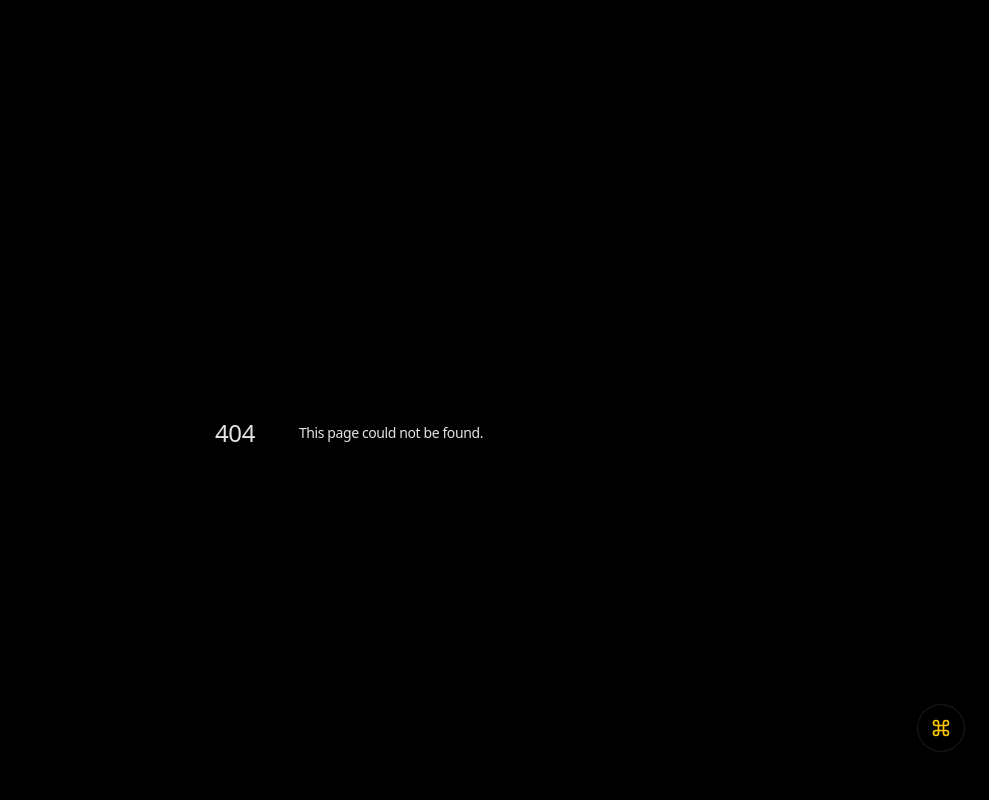
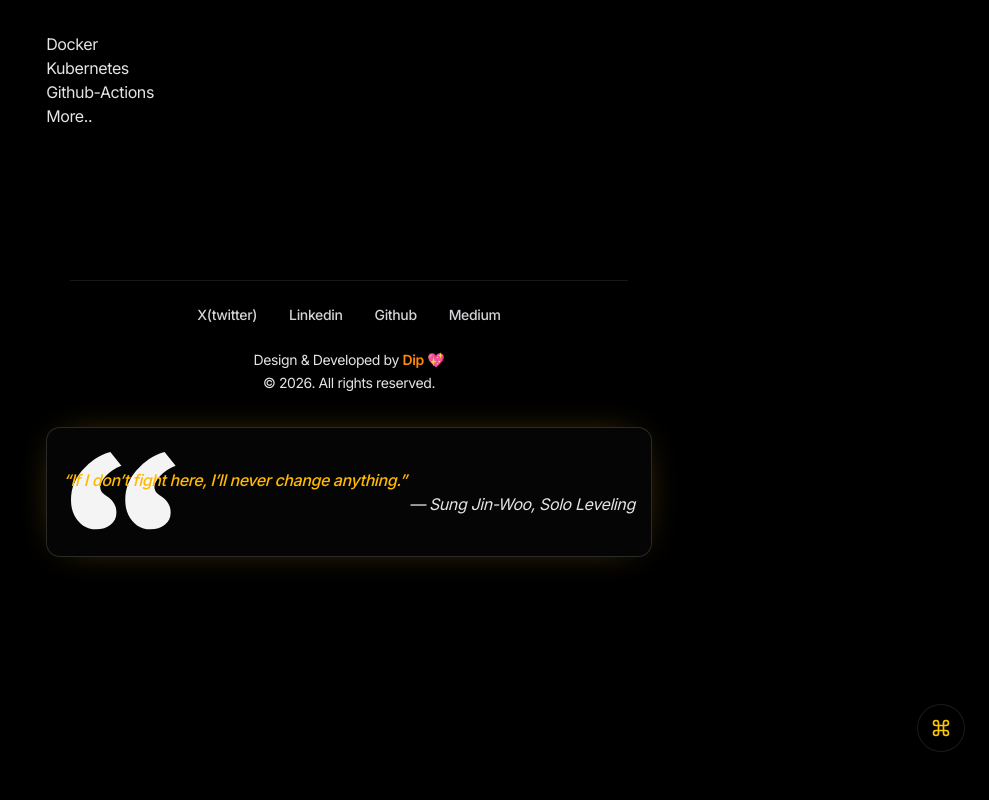
Before and after one commit to DIPAKK2310/dip_blog, a Next.js app: page /devops in a window 1280 px wide. Before the commit this address had no page. Shown: the top 800 px of the page, without its empty margins (291-1280 px from the left). Built offline with nearby package versions, Linux system fonts and the light colour scheme.

Commit message:
feat:devops page add

```diff
--- /dev/null
+++ b/app/devops/page.tsx
@@ -0,0 +1,25 @@
+import Link from 'next/link'
+import React from 'react'
+
+const page = () => {
+  return (
+    <div>
+      <ul>
+        <li>
+          <Link href="https://www.docker.com/">Docker</Link>
+        </li>
+        <li>
+          <Link href="https://kubernetes.io/">Kubernetes</Link>
+        </li>
+        <li>
+          <Link href="https://github.com/features/actions">Github-Actions</Link>
+        </li>
+        <li>
+          <Link href="/">More..</Link>
+        </li>
+      </ul>
+    </div>
+  )
+}
+
+export default page
```
